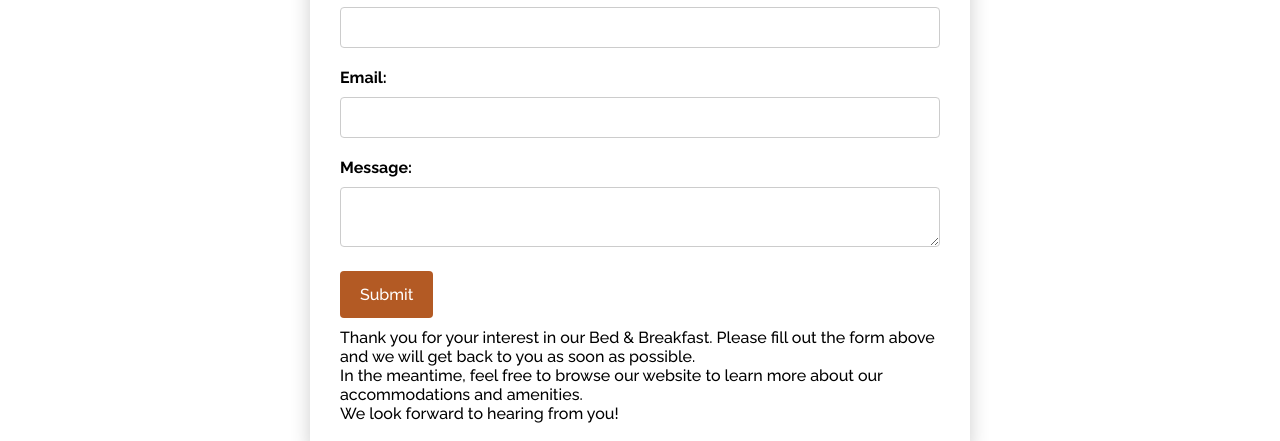
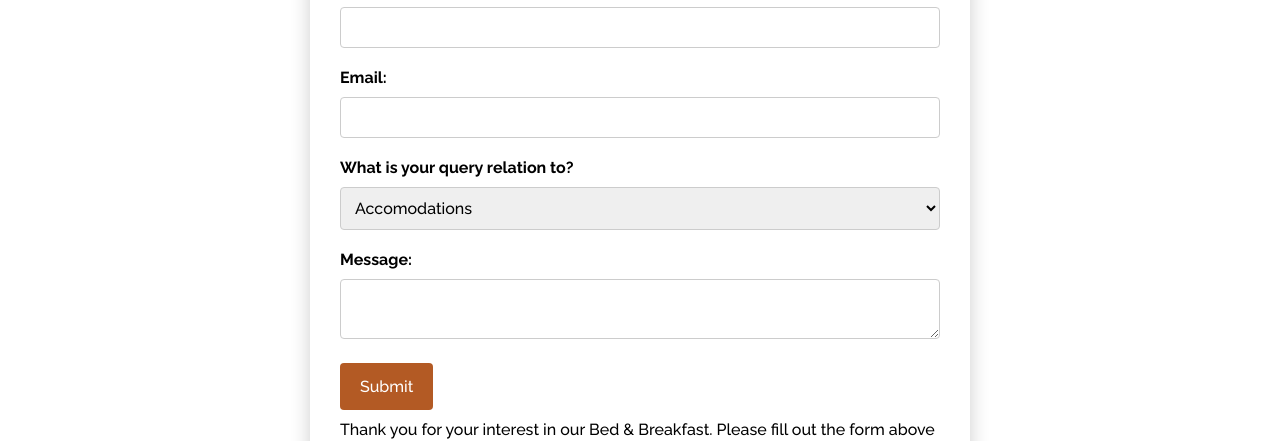
Before and after one commit to VicenteRi/dms-1, a plain HTML site: page DMS PROJECT 1/contact.html in a window 1280 px wide. Shown: the part 161-602 px from the top of the page. Drawn offline with Linux system fonts and the light colour scheme.

Commit message:
ldkaókd

```diff
--- a/DMS PROJECT 1/contact.html
+++ b/DMS PROJECT 1/contact.html
@@ -33,6 +33,13 @@
           <input type="text" id="name" name="name" required>
           <label for="email">Email:</label>
           <input type="email" id="email" name="email" required>
+          <label for="dropdown">What is your query relation to? </label>
+          <select id="dropdown" name="dropdown">
+          <option value="accommodations">Accomodations</option>
+          <option value="breakfasts">Breakfasts</option>
+          <option value="activities">Activities</option>
+          <option value="other">Other</option>
+          </select>
           <label for="message">Message:</label>
           <textarea id="message" name="message" required></textarea>
           <input type="submit" value="Submit">
--- a/DMS PROJECT 1/style.css
+++ b/DMS PROJECT 1/style.css
@@ -404,6 +404,16 @@ nav a {
   background-color: #8c4018;
 }
 
+#dropdown {
+  width: 100%;
+  padding: 10px;
+  margin-bottom: 20px;
+  border-radius: 4px;
+  border: 1px solid #ccc;
+  box-sizing: border-box;
+  font-size: 16px;
+}
+
 @media screen and (max-width: 768px) {
   .contact-form {
     padding: 20px;
```
